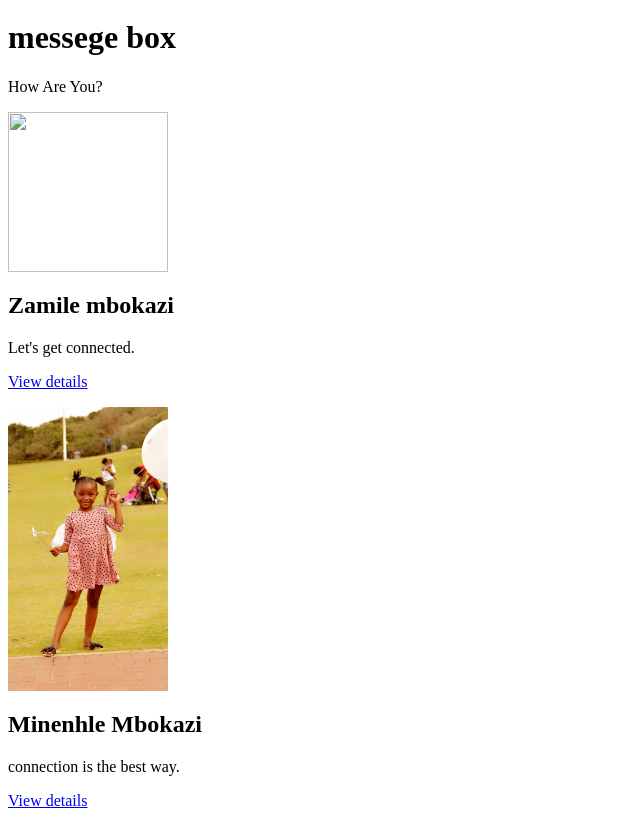
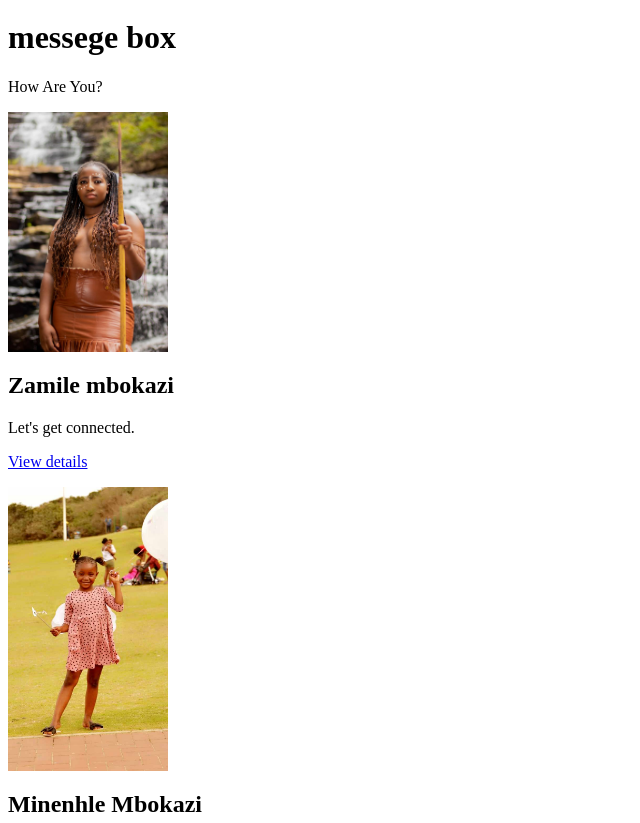
Before and after one commit to nompumelelondlovu515-ITvarsity/Module-12-Assessment-2, a plain HTML site: page index.html in a window 1280 px wide. Shown: the part 2065-2888 px from the top of the page, without its empty margins (0-640 px from the left). Drawn offline with Linux system fonts and the light colour scheme; no server answers.

Commit message:
Update index.html

```diff
--- a/index.html
+++ b/index.html
@@ -27,7 +27,7 @@
             </div>
             <div class="row">
                 <div class="col-lg-4">
-                    <img src="image/jah.jpg" class="img-thumbnail rounded-circle" width="160"/>
+                    <img src="images/jah.jpg" class="img-thumbnail rounded-circle" width="160"/>
                     <h2> Zamile mbokazi</h2>
                     <p>Let's get connected.</p>
                     <p><a href="#" class="btn btn-secondary" role="button">View details</a></p>
```
